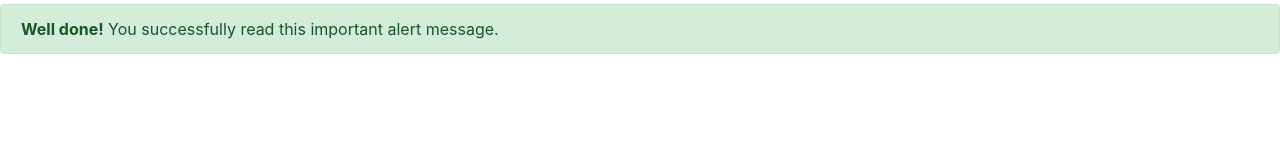
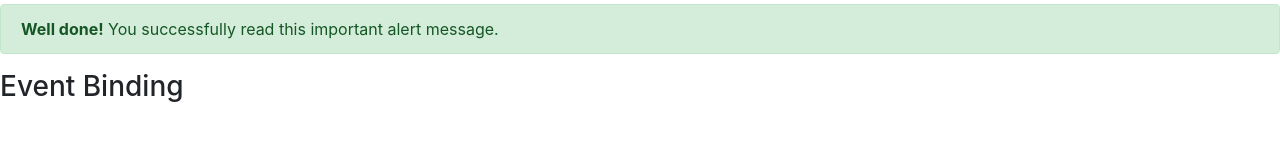
Before and after one commit to robertabononi/angular-loiane, an Angular app in the folder data-binding/: page / in a window 1280 px wide. Shown: the part 529-670 px from the top of the page. Built offline with nearby package versions, Linux system fonts and the light colour scheme.

Commit message:
refactor: create a new section for event binding

```diff
--- a/data-binding/src/app/data-binding/data-binding.component.html
+++ b/data-binding/src/app/data-binding/data-binding.component.html
@@ -51,3 +51,17 @@
   </article>
 
 </section>
+
+<section class="event-biding">
+
+  <article>
+
+    <h3>Event Binding</h3>
+
+    <div>
+
+    </div>
+
+  </article>
+
+</section>
```
